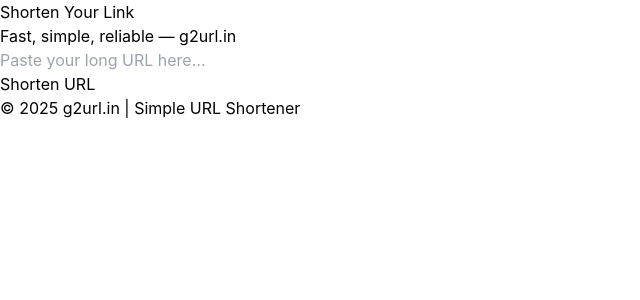
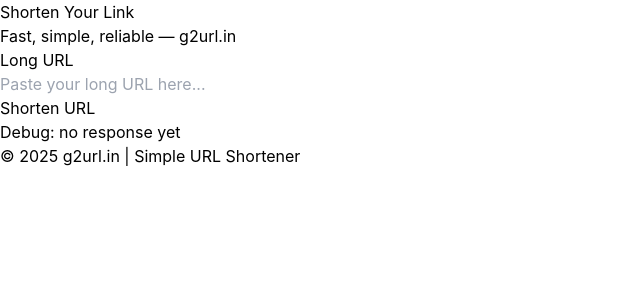
Before and after one commit to sravindra27/g2url, a React (Vite) app in the folder frontend/: page / in a window 1280 px wide. Shown: the top 300 px of the page, without its empty margins (0-640 px from the left). Built offline with nearby package versions, Linux system fonts and the light colour scheme; no server answers.

Commit message:
Update App.jsx

```diff
--- a/frontend/src/App.jsx
+++ b/frontend/src/App.jsx
@@ -7,84 +7,162 @@
   const [loading, setLoading] = useState(false)
   const [error, setError] = useState('')
   const [copied, setCopied] = useState(false)
+  const [debugInfo, setDebugInfo] = useState(null)
 
-  const handleSubmit = async (e) => {
+  // Normalize input: add https:// if user omitted scheme
+  function normalizeUrl(input) {
+    if (!input) return ''
+    var t = input.trim()
+    if (!/^[a-zA-Z][a-zA-Z0-9+.-]*:\/\//.test(t)) {
+      return 'https://' + t
+    }
+    return t
+  }
+
+  function isValidHttpUrl(value) {
+    try {
+      var u = new URL(value)
+      return u.protocol === 'http:' || u.protocol === 'https:'
+    } catch (e) {
+      return false
+    }
+  }
+
+  // Conservative custom code to reduce collisions: hostname-first6 + random4
+  function buildCustomCode(original) {
+    try {
+      var u = new URL(original)
+      var hostPart = u.hostname.replace(/[^a-zA-Z0-9]/g, '').substring(0, 6).toLowerCase()
+      var rand = Math.random().toString(36).substring(2, 6)
+      return hostPart ? hostPart + '-' + rand : rand
+    } catch (e) {
+      return Math.random().toString(36).substring(2, 8)
+    }
+  }
+
+  async function handleSubmit(e) {
     e.preventDefault()
     setError('')
     setShortUrl('')
     setCopied(false)
+    setDebugInfo(null)
 
-    if (!url.trim()) {
+    var normalized = normalizeUrl(url)
+    if (!normalized) {
       setError('Please enter a URL')
+      return
+    }
+    if (!isValidHttpUrl(normalized)) {
+      setError('Please enter a valid http(s) URL')
+      return
+    }
+
+    if (!API_URL) {
+      setError('Configuration error: API_URL is not defined')
       return
     }
 
     setLoading(true)
 
     try {
-      // Get authentication token
-      const token = await getAuthToken()
-
-      // Extract domain from URL for custom code generation
-      let customCode = ''
-      try {
-        const urlObj = new URL(url.trim())
-        // Generate a simple code from domain (first 6 chars, alphanumeric only)
-        customCode = urlObj.hostname
-          .replace(/[^a-zA-Z0-9]/g, '')
-          .substring(0, 6)
-          .toLowerCase()
-        // If empty, use a random code
-        if (!customCode) {
-          customCode = Math.random().toString(36).substring(2, 8)
-        }
-      } catch {
-        // If URL parsing fails, use random code
-        customCode = Math.random().toString(36).substring(2, 8)
+      var token = await getAuthToken()
+      if (!token || typeof token !== 'string') {
+        throw new Error('Authentication failed: token missing or invalid')
       }
 
-      // Call the external API
-      const response = await fetch(`${API_URL}/v1/shorten/create`, {
+      var payload = {
+        original_url: normalized,
+        custom_code: buildCustomCode(normalized),
+        expires_in_days: 30,
+        title: '',
+        description: '',
+        tags: [],
+        domain: 'default'
+      }
+
+      var resp = await fetch(API_URL + '/v1/shorten/create', {
         method: 'POST',
         headers: {
           'Content-Type': 'application/json',
-          'Authorization': `Bearer ${token}`,
+          'Authorization': 'Bearer ' + token
         },
-        body: JSON.stringify({
-          original_url: url.trim(),
-          custom_code: customCode,
-          expires_in_days: 30,
-          title: '',
-          description: '',
-          tags: [],
-          domain: 'default',
-        }),
+        body: JSON.stringify(payload)
       })
 
-      const data = await response.json()
-
-      if (!response.ok) {
-        throw new Error(data.detail || data.message || 'Failed to shorten URL')
+      // read body as text, then try parse JSON (handles servers that return text/html sometimes)
+      var raw = ''
+      try {
+        raw = await resp.text()
+      } catch (e) {
+        raw = ''
       }
 
-      setShortUrl(data.short_url)
+      var body = null
+      try {
+        body = raw ? JSON.parse(raw) : null
+      } catch (e) {
+        body = { raw: raw }
+      }
+
+      // Save debug info so you can inspect in UI if needed
+      var headersObj = {}
+      try {
+        // iterate headers using for...of (supported widely)
+        resp.headers.forEach(function (value, key) {
+          headersObj[key] = value
+        })
+      } catch (e) {
+        // ignore if headers iteration unsupported
+      }
+
+      setDebugInfo({
+        status: resp.status,
+        ok: resp.ok,
+        headers: headersObj,
+        body: body,
+        raw: raw
+      })
+
+      if (!resp.ok) {
+        var serverMsg = (body && (body.detail || body.message)) || (body && body.raw) || ('status ' + resp.status)
+        throw new Error('Backend error: ' + serverMsg)
+      }
+
+      var finalShort = (body && body.short_url) || (body && body.short_code ? window.location.origin + '/' + body.short_code : null)
+      if (!finalShort) {
+        throw new Error('Invalid response from server: short_url missing')
+      }
+
+      setShortUrl(finalShort)
       setUrl('')
     } catch (err) {
-      setError(err.message || 'Something went wrong. Please try again.')
+      var msg = err && err.message ? err.message : String(err)
+      setError(msg.length > 500 ? msg.substring(0, 500) + '...' : msg)
     } finally {
       setLoading(false)
     }
   }
 
-  const handleCopy = async () => {
-    if (shortUrl) {
-      try {
+  async function handleCopy() {
+    if (!shortUrl) return
+    try {
+      if (navigator.clipboard && navigator.clipboard.writeText) {
         await navigator.clipboard.writeText(shortUrl)
-        setCopied(true)
-        setTimeout(() => setCopied(false), 2000)
-      } catch (err) {
-        setError('Failed to copy to clipboard')
+      } else {
+        // fallback copy
+        var input = document.createElement('input')
+        input.value = shortUrl
+        document.body.appendChild(input)
+        input.select()
+        document.execCommand('copy')
+        document.body.removeChild(input)
       }
+      setCopied(true)
+      setTimeout(function () {
+        setCopied(false)
+      }, 2000)
+    } catch (e) {
+      setError('Failed to copy to clipboard')
     }
   }
 
@@ -94,28 +172,27 @@
         <div className="w-full max-w-md">
           <div className="bg-white rounded-2xl shadow-xl p-8 space-y-6">
             <div className="text-center space-y-2">
-              <h1 className="text-3xl font-bold text-gray-900">
-                Shorten Your Link
-              </h1>
-              <p className="text-gray-600 text-sm">
-                Fast, simple, reliable — g2url.in
-              </p>
+              <h1 className="text-3xl font-bold text-gray-900">Shorten Your Link</h1>
+              <p className="text-gray-600 text-sm">Fast, simple, reliable — g2url.in</p>
             </div>
 
-            <form onSubmit={handleSubmit} className="space-y-4">
+            <form onSubmit={handleSubmit} className="space-y-4" aria-busy={loading}>
+              <label className="sr-only" htmlFor="long-url">Long URL</label>
               <div>
                 <input
+                  id="long-url"
                   type="text"
                   value={url}
-                  onChange={(e) => setUrl(e.target.value)}
+                  onChange={function (e) { setUrl(e.target.value) }}
                   placeholder="Paste your long URL here..."
                   className="w-full px-4 py-3 border border-gray-300 rounded-lg focus:ring-2 focus:ring-indigo-500 focus:border-transparent outline-none transition-all"
                   disabled={loading}
+                  aria-label="Long URL"
                 />
               </div>
 
               {error && (
-                <div className="bg-red-50 border border-red-200 text-red-700 px-4 py-3 rounded-lg text-sm">
+                <div role="alert" aria-live="assertive" className="bg-red-50 border border-red-200 text-red-700 px-4 py-3 rounded-lg text-sm">
                   {error}
                 </div>
               )}
@@ -131,15 +208,14 @@
 
             {shortUrl && (
               <div className="pt-4 border-t border-gray-200 space-y-3">
-                <p className="text-sm text-gray-600 font-medium">
-                  Your shortened URL:
-                </p>
+                <p className="text-sm text-gray-600 font-medium">Your shortened URL:</p>
                 <div className="flex items-center gap-2">
                   <input
                     type="text"
                     value={shortUrl}
                     readOnly
                     className="flex-1 px-4 py-2 bg-gray-50 border border-gray-300 rounded-lg text-sm font-mono text-indigo-600"
+                    aria-label="Shortened URL"
                   />
                   <button
                     onClick={handleCopy}
@@ -150,13 +226,22 @@
                 </div>
               </div>
             )}
+
+            <div className="pt-3 text-xs text-gray-500">
+              Debug: {debugInfo ? ('status ' + debugInfo.status) : 'no response yet'}
+            </div>
+
+            {debugInfo && (
+              <details className="mt-2 text-xs text-gray-700">
+                <summary className="cursor-pointer underline">Show debug details (safe to share)</summary>
+                <pre className="whitespace-pre-wrap text-xs mt-2 bg-gray-50 p-2 rounded border">{JSON.stringify(debugInfo, null, 2)}</pre>
+              </details>
+            )}
           </div>
         </div>
       </main>
 
-      <footer className="py-6 text-center text-gray-600 text-sm">
-        © 2025 g2url.in | Simple URL Shortener
-      </footer>
+      <footer className="py-6 text-center text-gray-600 text-sm">© 2025 g2url.in | Simple URL Shortener</footer>
     </div>
   )
 }
```
